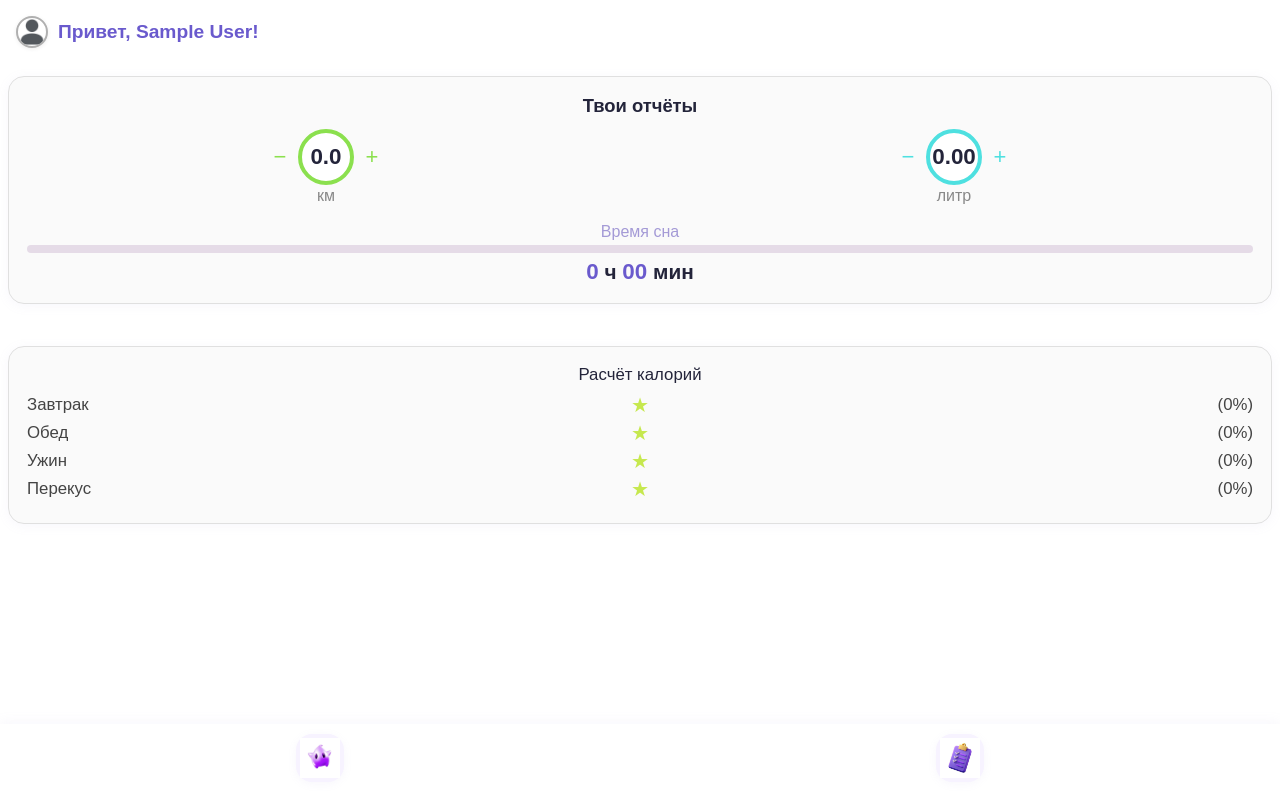
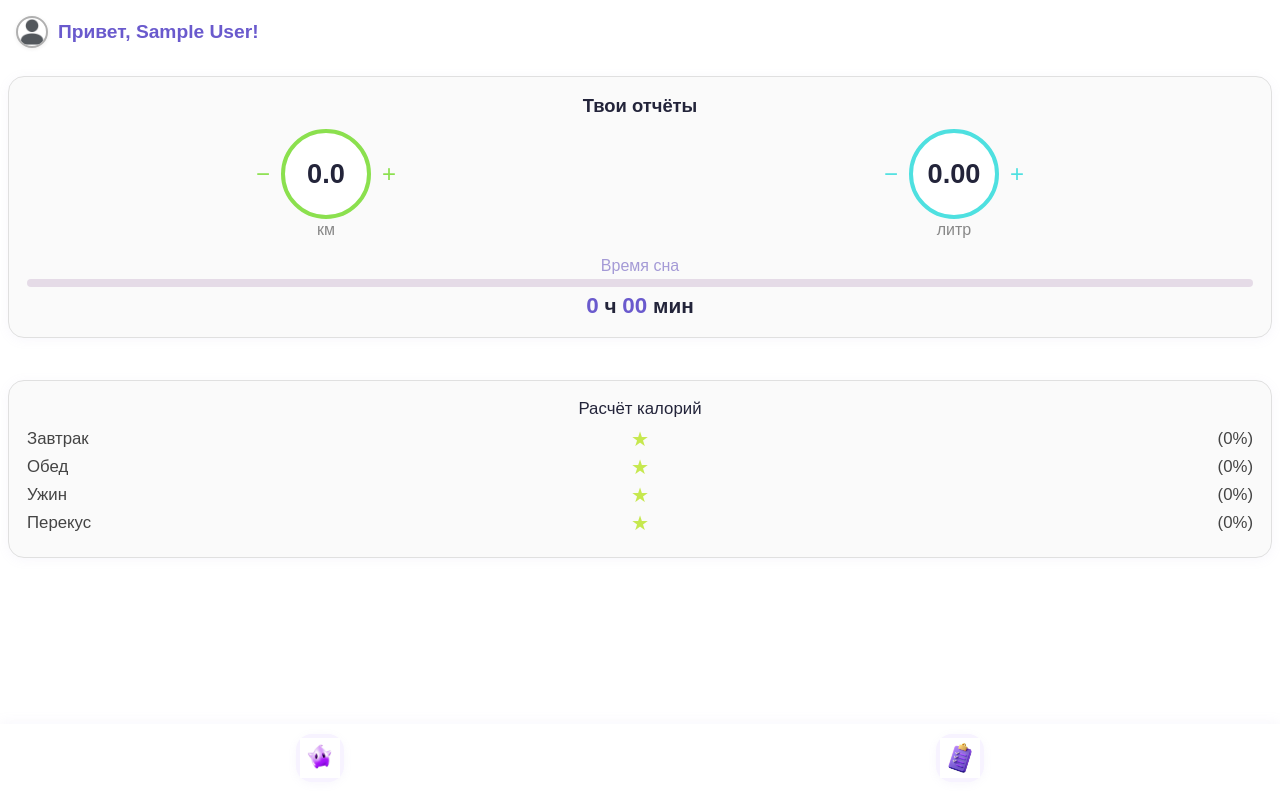
Before and after one commit to TOR2077/ZdorovoPopovich, a React (Create React App) app: page /page2 in a window 1280 px wide. Built offline with nearby package versions, Linux system fonts and the light colour scheme; sample sign-in values are in the browser's storage.

Commit message:
change value of dist and water 1.3

```diff
--- a/src/pages/Home.jsx
+++ b/src/pages/Home.jsx
@@ -147,7 +147,9 @@ function Home({ setDirection }) {
           <div className="stat-label">Расстояние<br/>(км)</div>
         </div>
         <div className="stat-item mood-item">
-          <MoodPicker value={mood} onChange={setMood} />
+          <div className="stat-circle" style={{width: 48, height: 48, fontSize: '1.3rem', display: 'flex', alignItems: 'center', justifyContent: 'center'}}>
+            <MoodPicker value={mood} onChange={setMood} />
+          </div>
           <div className="stat-label">Настроение<br/>(моська)</div>
         </div>
         <div className="stat-item">
--- a/src/pages/Page2.jsx
+++ b/src/pages/Page2.jsx
@@ -126,17 +126,17 @@ export default function Page2({ setDirection }) {
           <div style={{display: 'flex', justifyContent: 'space-around', alignItems: 'flex-end', marginBottom: 18, gap: 18}}>
             <div style={{display: 'flex', flexDirection: 'column', alignItems: 'center', gap: 0}}>
               <div style={{display: 'flex', alignItems: 'center', gap: 4}}>
-                <button style={{fontSize: 22, border: 'none', background: 'none', cursor: 'pointer', color: '#8be04e', height: 48, width: 28, display: 'flex', alignItems: 'center', justifyContent: 'center'}} onClick={() => setDistance(d => Math.max(0, +(d - 0.1).toFixed(1)))}>−</button>
-                <div style={{width: 48, height: 48, borderRadius: '50%', background: '#fff', border: '4px solid #8be04e', display: 'flex', alignItems: 'center', justifyContent: 'center', fontSize: '1.4rem', fontWeight: 'bold', color: '#23243a'}}>{distance.toFixed(1)}</div>
-                <button style={{fontSize: 22, border: 'none', background: 'none', cursor: 'pointer', color: '#8be04e', height: 48, width: 28, display: 'flex', alignItems: 'center', justifyContent: 'center'}} onClick={() => setDistance(d => +(d + 0.1).toFixed(1))}>+</button>
+                <button style={{fontSize: 24, border: 'none', background: 'none', cursor: 'pointer', color: '#8be04e', height: 82, width: 28, display: 'flex', alignItems: 'center', justifyContent: 'center'}} onClick={() => setDistance(d => Math.max(0, +(d - 0.1).toFixed(1)))}>−</button>
+                <div style={{width: 82, height: 82, borderRadius: '50%', background: '#fff', border: '4px solid #8be04e', display: 'flex', alignItems: 'center', justifyContent: 'center', fontSize: '1.7rem', fontWeight: 'bold', color: '#23243a'}}>{distance.toFixed(1)}</div>
+                <button style={{fontSize: 24, border: 'none', background: 'none', cursor: 'pointer', color: '#8be04e', height: 82, width: 28, display: 'flex', alignItems: 'center', justifyContent: 'center'}} onClick={() => setDistance(d => +(d + 0.1).toFixed(1))}>+</button>
               </div>
               <div style={{fontSize: '1rem', color: '#888', marginTop: 2}}>км</div>
             </div>
             <div style={{display: 'flex', flexDirection: 'column', alignItems: 'center', gap: 0}}>
               <div style={{display: 'flex', alignItems: 'center', gap: 4}}>
-                <button style={{fontSize: 22, border: 'none', background: 'none', cursor: 'pointer', color: '#4ee0e0', height: 48, width: 28, display: 'flex', alignItems: 'center', justifyContent: 'center'}} onClick={() => setWater(w => Math.max(0, +(w - 0.25).toFixed(2)))}>−</button>
-                <div ref={waterCircleRef} style={{width: 48, height: 48, borderRadius: '50%', background: '#fff', border: '4px solid #4ee0e0', display: 'flex', alignItems: 'center', justifyContent: 'center', fontSize: '1.4rem', fontWeight: 'bold', color: '#23243a'}}>{water.toFixed(2)}</div>
-                <button style={{fontSize: 22, border: 'none', background: 'none', cursor: 'pointer', color: '#4ee0e0', height: 48, width: 28, display: 'flex', alignItems: 'center', justifyContent: 'center'}} onClick={() => setWater(w => +(w + 0.25).toFixed(2))}>+</button>
+                <button style={{fontSize: 24, border: 'none', background: 'none', cursor: 'pointer', color: '#4ee0e0', height: 82, width: 28, display: 'flex', alignItems: 'center', justifyContent: 'center'}} onClick={() => setWater(w => Math.max(0, +(w - 0.25).toFixed(2)))}>−</button>
+                <div ref={waterCircleRef} style={{width: 82, height: 82, borderRadius: '50%', background: '#fff', border: '4px solid #4ee0e0', display: 'flex', alignItems: 'center', justifyContent: 'center', fontSize: '1.7rem', fontWeight: 'bold', color: '#23243a'}}>{water.toFixed(2)}</div>
+                <button style={{fontSize: 24, border: 'none', background: 'none', cursor: 'pointer', color: '#4ee0e0', height: 82, width: 28, display: 'flex', alignItems: 'center', justifyContent: 'center'}} onClick={() => setWater(w => +(w + 0.25).toFixed(2))}>+</button>
               </div>
               <div style={{fontSize: '1rem', color: '#888', marginTop: 2}}>литр</div>
             </div>
```
